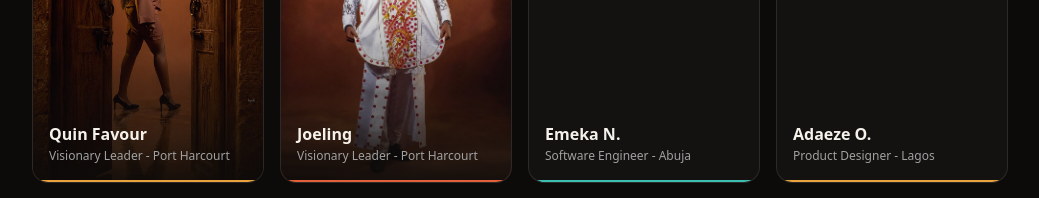
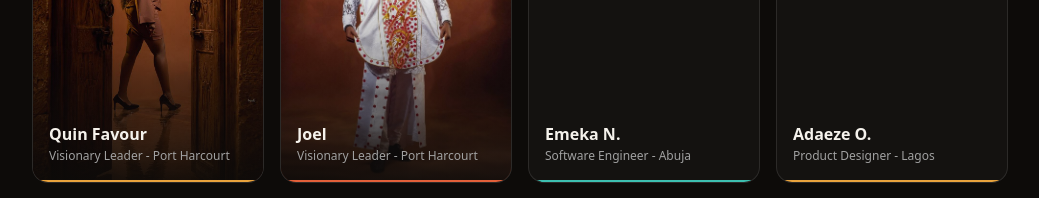
Before and after one commit to Princeeze744/G100, a Next.js app: page / in a window 1280 px wide. Shown: the part 6020-6218 px from the top of the page, without its empty margins (120-1159 px from the left). Built offline with nearby package versions, Linux system fonts and the light colour scheme.

Commit message:
Correct name - Joel

```diff
--- a/app/components/members-data.ts
+++ b/app/components/members-data.ts
@@ -27,7 +27,7 @@ export const MEMBERS: Member[] = [
   },
   {
     id: "m2",
-    name: "Joeling",
+    name: "Joel",
     role: "Visionary Leader",
     city: "Port Harcourt",
     line: "Culture is a crown - wear it boldly.",
```
